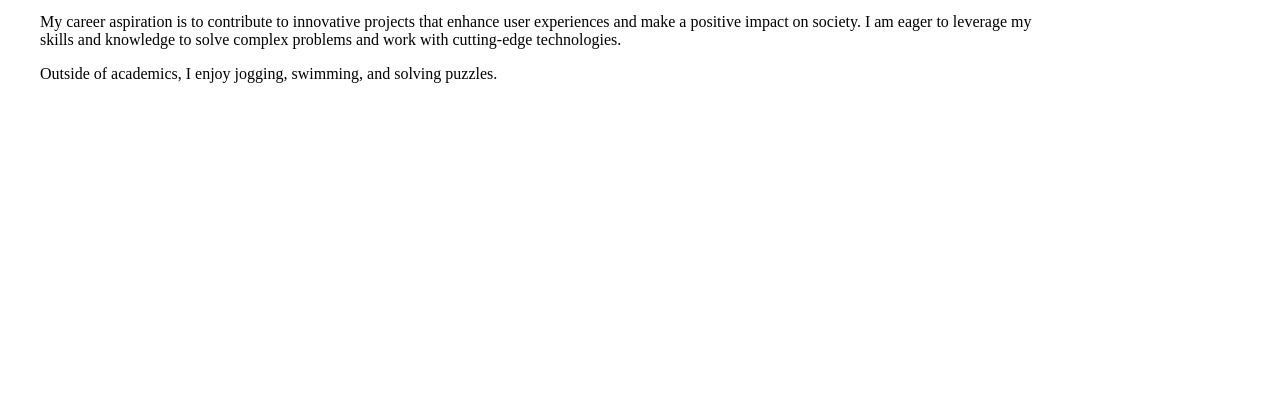
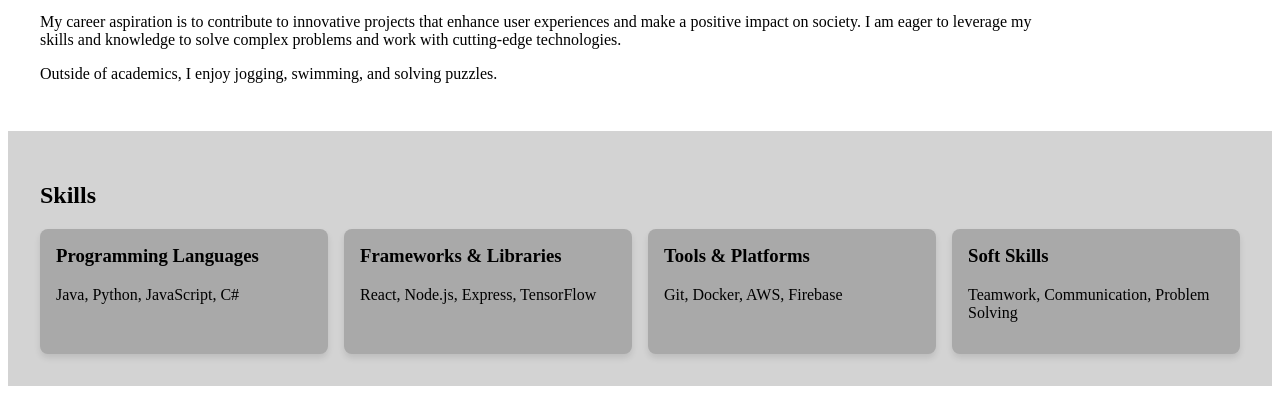
Before and after one commit to Madmax0011/My-Portfolio, a plain HTML site: page index.html in a window 1280 px wide. Shown: the part 479-873 px from the top of the page. Before the commit the page ends 800 px from the top, so only its background shows below. Drawn offline with Linux system fonts and the light colour scheme.

Commit message:
Added skills section

```diff
--- a/index.html
+++ b/index.html
@@ -58,3 +58,25 @@
         </div>
     </div>
 </section>
+
+<section id="skills">
+    <h2>Skills</h2>
+    <div class="skills-grid">
+        <div class="skill">
+            <h3>Programming Languages</h3>
+            <p>Java, Python, JavaScript, C#</p>
+        </div>
+        <div class="skill">
+            <h3>Frameworks & Libraries</h3>
+            <p>React, Node.js, Express, TensorFlow</p>
+        </div>
+        <div class="skill">
+            <h3>Tools & Platforms</h3>
+            <p>Git, Docker, AWS, Firebase</p>
+        </div>
+        <div class="skill">
+            <h3>Soft Skills</h3>
+            <p>Teamwork, Communication, Problem Solving</p>
+        </div>
+    </div>
+</section>
--- a/style.css
+++ b/style.css
@@ -46,3 +46,26 @@ section {
     border-radius: 70px;
     margin-top: 3rem ;
 }
+
+#skills {
+    padding: 2rem;
+    background: lightgray;
+}
+
+.skills-grid {
+    display: grid;
+    grid-template-columns: repeat(auto-fit, minmax(200px, 1fr));
+    gap: 1rem;
+}
+
+.skill {
+    background: darkgray;
+    padding: 1rem;
+    border-radius: 8px;
+    box-shadow: 0 4px 6px rgba(0, 0, 0, 0.1);
+    text-align: left;
+}
+
+.skill h3 {
+    margin-top: 0;
+}
```
